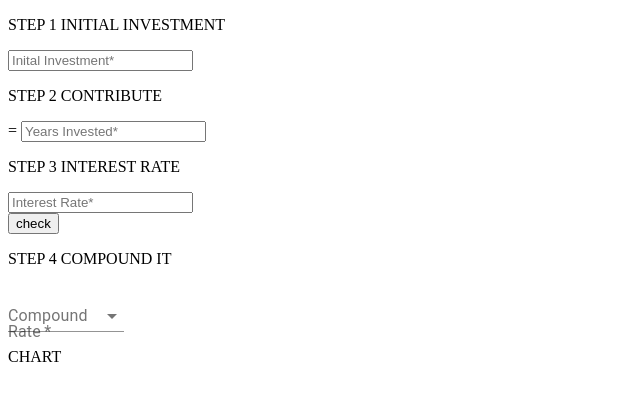
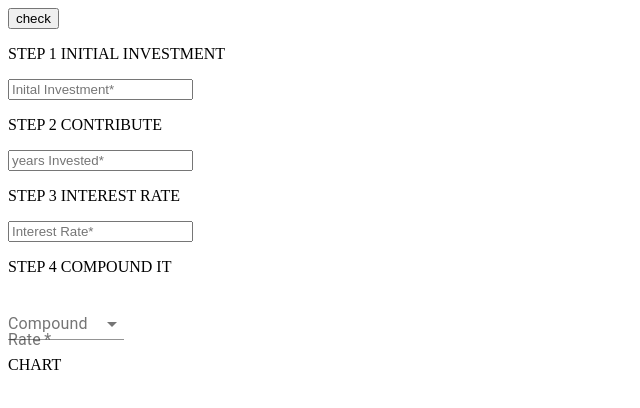
Before and after one commit to mrnguyener21/compound-interest-calculator, a React (Create React App) app: page / in a window 1280 px wide. Shown: the top 408 px of the page, without its empty margins (0-640 px from the left). Built offline with nearby package versions, Linux system fonts and the light colour scheme; the HTML template or start-up script is replaced by a standard one.

Commit message:
all solutions and input working

```diff
--- a/src/App.js
+++ b/src/App.js
@@ -8,31 +8,43 @@ import Select from '@material-ui/core/Select';
 
 const App = () => {
   const [initialInvestment, setInitialInvestment]= useState('');
-  const [years,setYears] =useState('');
+  const [yearsInvested,setYearsInvested] =useState('');
   const [interestRate, setInterestRate] =useState('');
-  const [compoundRate, setCompoundRate] = useState({rate:''})
+  const [compoundValue, setCompoundValue] = useState({rate:''})
 
 
-  //formulas
-  // const interestInDecimals = interestRate/100;
-  // const totalInterest = (initialInvestment*interestInDecimals)*(compoundOptions*years);
-  // const futureValueWithInterest = initialInvestment + totalInterest;
-  // const FuturevalueWithCompoundInterest =Math.pow(initialInvestment*(1+interestInDecimals/compoundOptions),compoundOptions.value*years);
-  // const totalCompoundInterest = FuturevalueWithCompoundInterest - initialInvestment;
+  //conversion
+  const principal = parseInt(initialInvestment);
+  const interestInDecimals = (interestRate/100);
+  const years = parseInt(yearsInvested)
+  const compoundRate = parseInt(compoundValue.rate);
+
+  //formula for simple interest
+  const InterestTotal = (principal*interestInDecimals)*years;
+  const simpleTotal = principal + InterestTotal;
+
+  //formula for compound interest
+  const a = interestInDecimals / compoundRate;
+  const b = 1 + a;
+  const c = compoundRate * years;
+  const d = Math.pow(b, c);
+  const compoundTotal = (principal * d).toFixed(2);
+  const compoundInterestTotal = (compoundTotal - principal).toFixed(2);
 
 
   const handleChange = (event) => {
     const name = event.target.name;
-    setCompoundRate({
-      ...compoundRate,
+    setCompoundValue({
+      ...compoundValue,
       [name]: event.target.value,
     });
   };
-  //why doesn't it work if i take event.target.value out of the variable and place it on its own
+  //why doesn't it work if i take event.target.value out of the constiable and place it on its own
 
 
   return(
     <div>
+    <button onClick={()=> alert(`interest Total:${InterestTotal} simpleTotal:${simpleTotal} compound Interest Total${compoundInterestTotal} compound Total${compoundTotal}`)}>check</button>
       <div>
         <div>
           <p>STEP 1 INITIAL INVESTMENT</p>
@@ -40,20 +52,19 @@ const App = () => {
         </div>
         <div>
             <p>STEP 2 CONTRIBUTE</p>
-=            <input type={'text'} placeholder={'Years Invested*'} value={years}  onChange ={(e)=>setYears(e.target.value)} />
+          <input type={'text'} placeholder={'years Invested*'} value={yearsInvested}  onChange ={(e)=>setYearsInvested(e.target.value)} />
         </div>
         <div>
           <p>STEP 3 INTEREST RATE</p>
           <input type={'text'} placeholder={'Interest Rate*'} value={interestRate} onChange={(e)=>setInterestRate(e.target.value)} />
         </div>
-        <button onClick={()=> console.log(compoundRate)}>check</button>
         <div>
           <p>STEP 4 COMPOUND IT</p>
-              <FormControl required ClassName={styles.compoundRateContainer}>
+            <FormControl required ClassName={styles.compoundValueContainer}>
               <InputLabel>Compound Rate</InputLabel>
               <Select
                 native
-                  value={compoundRate.rate}
+                value={compoundValue.rate}
                 onChange={handleChange}
                 name="rate"
               >
```
Lines whose indentation alone changed are shown as unchanged.
